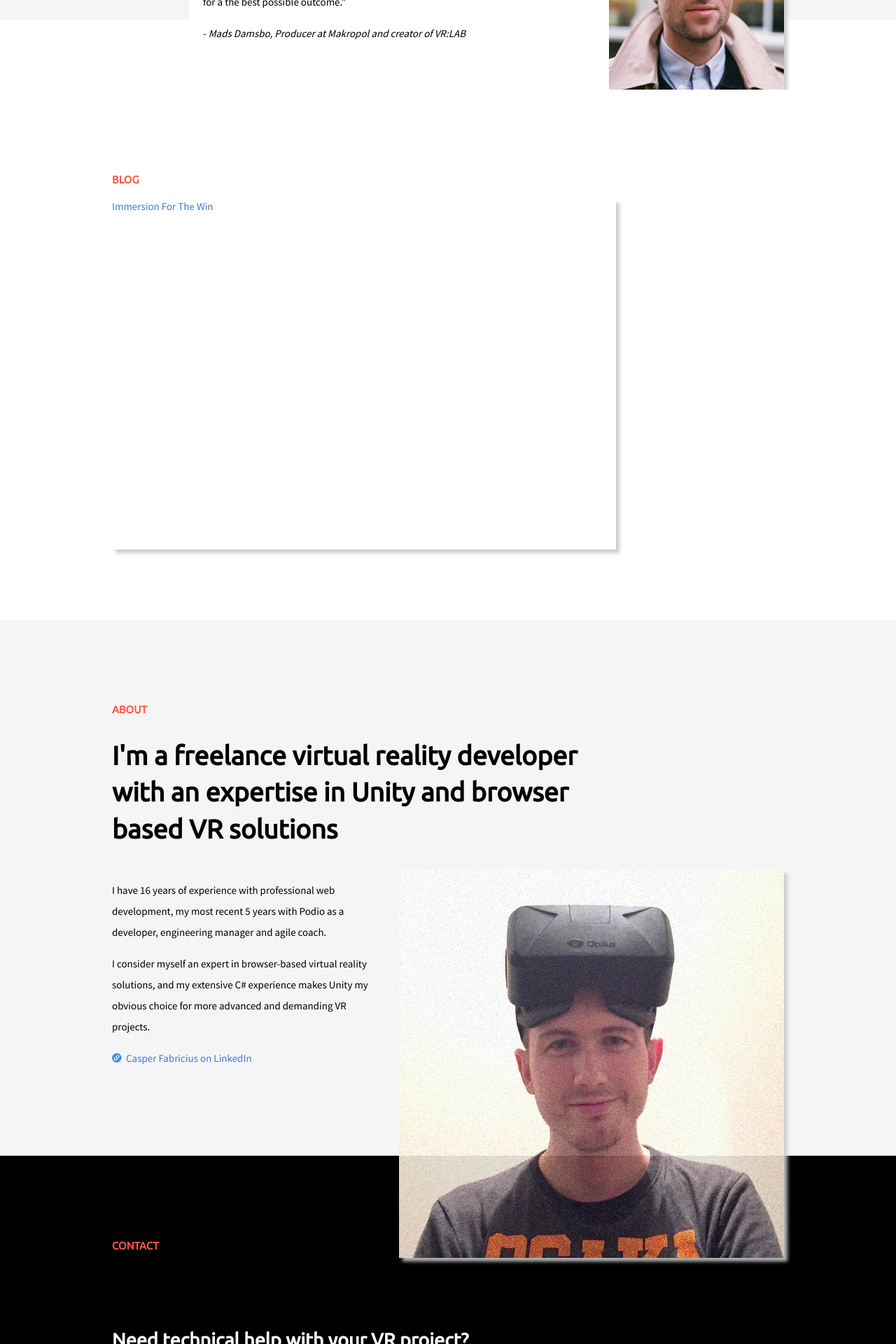
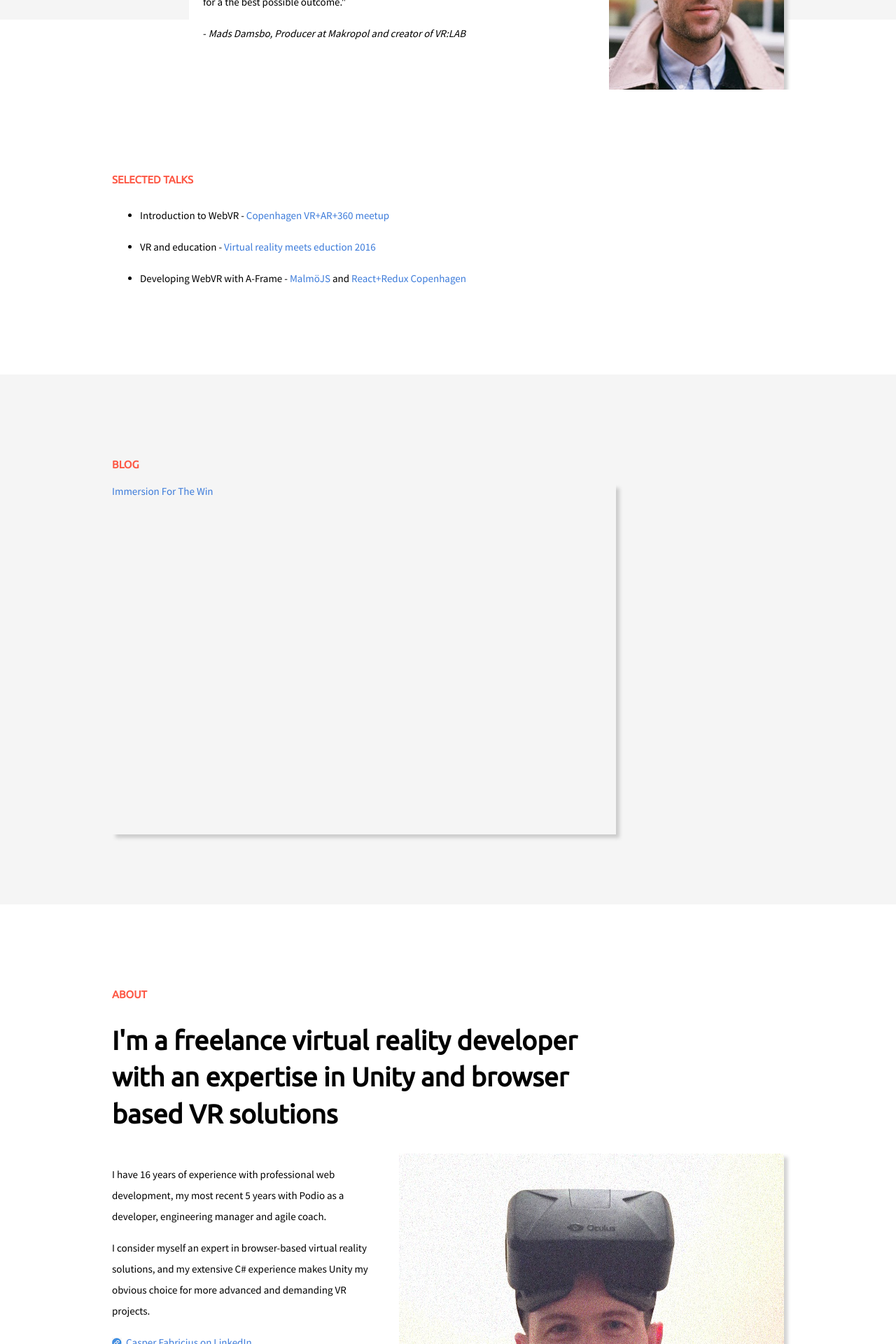
Before and after one commit to RSpace/immersionftw, a Jekyll site: the page built from src/index.html, in a window 1280 px wide. Shown: the part 1966-3886 px from the top of the page at 70% size. Built offline with Jekyll 4.4.1, drawn with Linux system fonts in a browser that asks for light colours; a script that is not in the unit is left out; some of the changed text lies outside the part shown.

Commit message:
Added selected talks section

```diff
--- a/src/_sass/_sections.scss
+++ b/src/_sass/_sections.scss
@@ -138,9 +138,19 @@ $section-customers-height: 400px;
 
 }
 
-#section-blog {
+#section-talks {
   padding: 200px 0 100px 0;
   background-color: #fff;
+
+  ul {
+    li {
+      line-height: 3em;
+    }
+  }
+}
+
+#section-blog {
+  padding: 100px 0;
 
   .embed {
     @extend %box-shadow;
@@ -183,9 +193,8 @@ $section-customers-height: 400px;
   }
 
   h3 {
-    font-size: 1.8rem;
-    line-height: 3.5rem;
-    width: 55%;
+    font-size: 1.5rem;
+    line-height: 2.5rem;
   }
 
   ul {
--- a/src/index.html
+++ b/src/index.html
@@ -13,6 +13,7 @@ layout: default
 </section>
 
 <section id="section-customers">
+  <a name="work"></a>
   <div class="inner">
     <div class="section-heading">
       <h4>Selected customers</h4>
@@ -26,7 +27,6 @@ layout: default
 </section>
 
 <section id="section-casestudy" class="grey-bg">
-  <a name="work"></a>
   <div class="inner">
     <div class="section-heading">
       <h4>Case study - VR:LAB</h4>
@@ -72,7 +72,21 @@ layout: default
   </div>
 </section>
 
-<section id="section-blog">
+<section id="section-talks">
+  <a name="blog"></a>
+  <div class="inner">
+    <div class="section-heading">
+      <h4>Selected talks</h4>
+    </div>
+    <ul class="talks">
+      <li>Introduction to WebVR - <a href="http://www.meetup.com/CPH-VR-AR-360/events/228082564/">Copenhagen VR+AR+360 meetup</a></li>
+      <li>VR and education - <a href="https://www.facebook.com/events/1567792096870718/">Virtual reality meets eduction 2016</a></li>
+      <li>Developing WebVR with A-Frame - <a href="https://www.facebook.com/events/237563286608945/">MalmöJS</a> and <a href="http://www.meetup.com/React-and-Redux-Copenhagen/events/230920768/">React+Redux Copenhagen</a></li>
+    </ul>
+  </div>
+</section>
+
+<section id="section-blog" class="grey-bg">
   <a name="blog"></a>
   <div class="inner">
     <div class="section-heading">
@@ -86,7 +100,7 @@ layout: default
   </div>
 </section>
 
-<section id="section-about" class="grey-bg">
+<section id="section-about">
   <a name="about"></a>
   <div class="inner">
     <div class="section-heading">
@@ -119,7 +133,10 @@ layout: default
       <h4>Contact</h4>
     </div>
 
-    <h3>Need technical help with your VR project? Get in touch!</h3>
+    <h3>Need technical help with your VR project?</h3>
+    <h3>Want a presentation on VR for your event?</h3>
+    <h3>Have a great idea for a VR game or product?</h3>
+    <h3>Get in touch!</h3>
 
     <ul>
       <li><a href="mailto:hello@immersionftw.com">hello@immersionftw.com</a></li>
```
